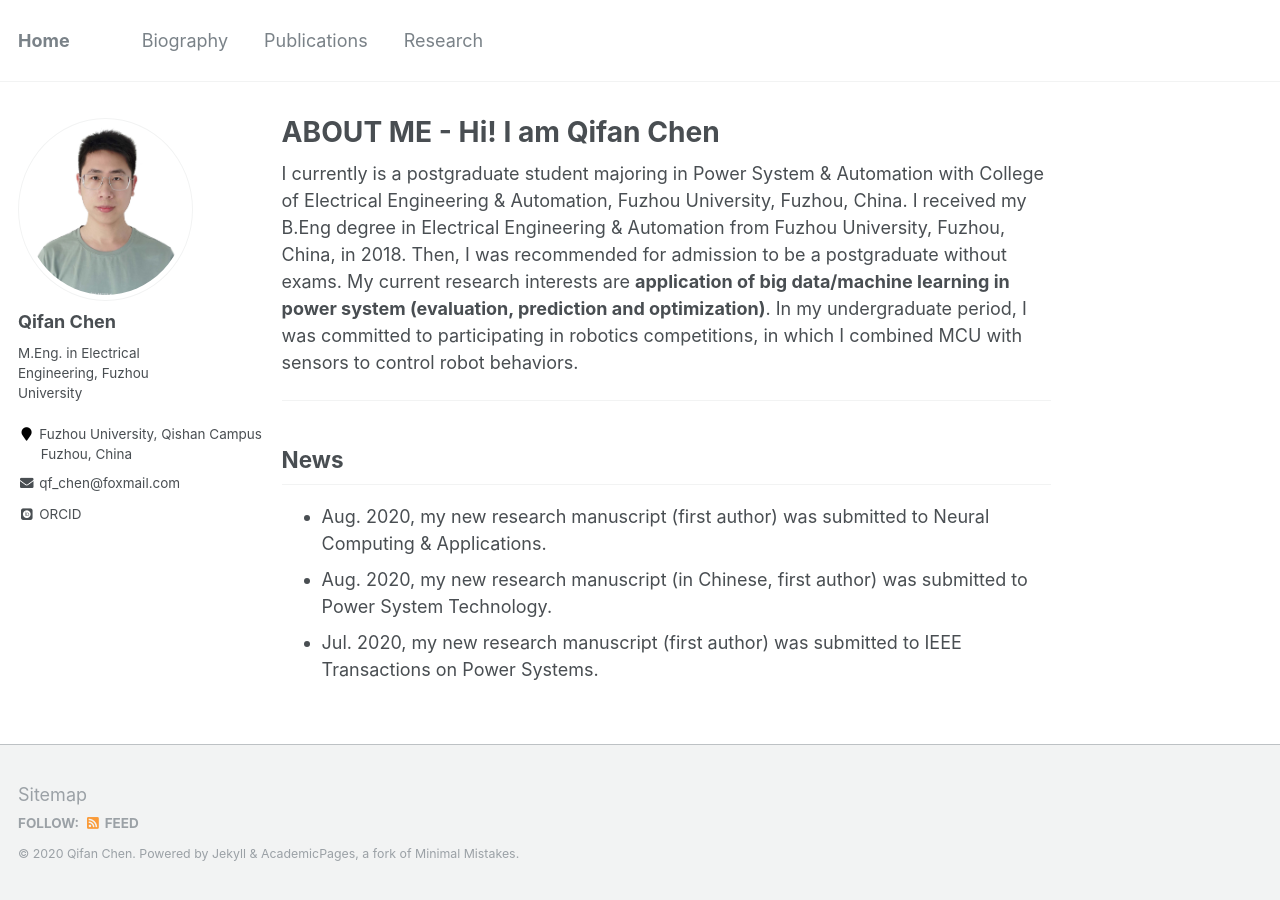
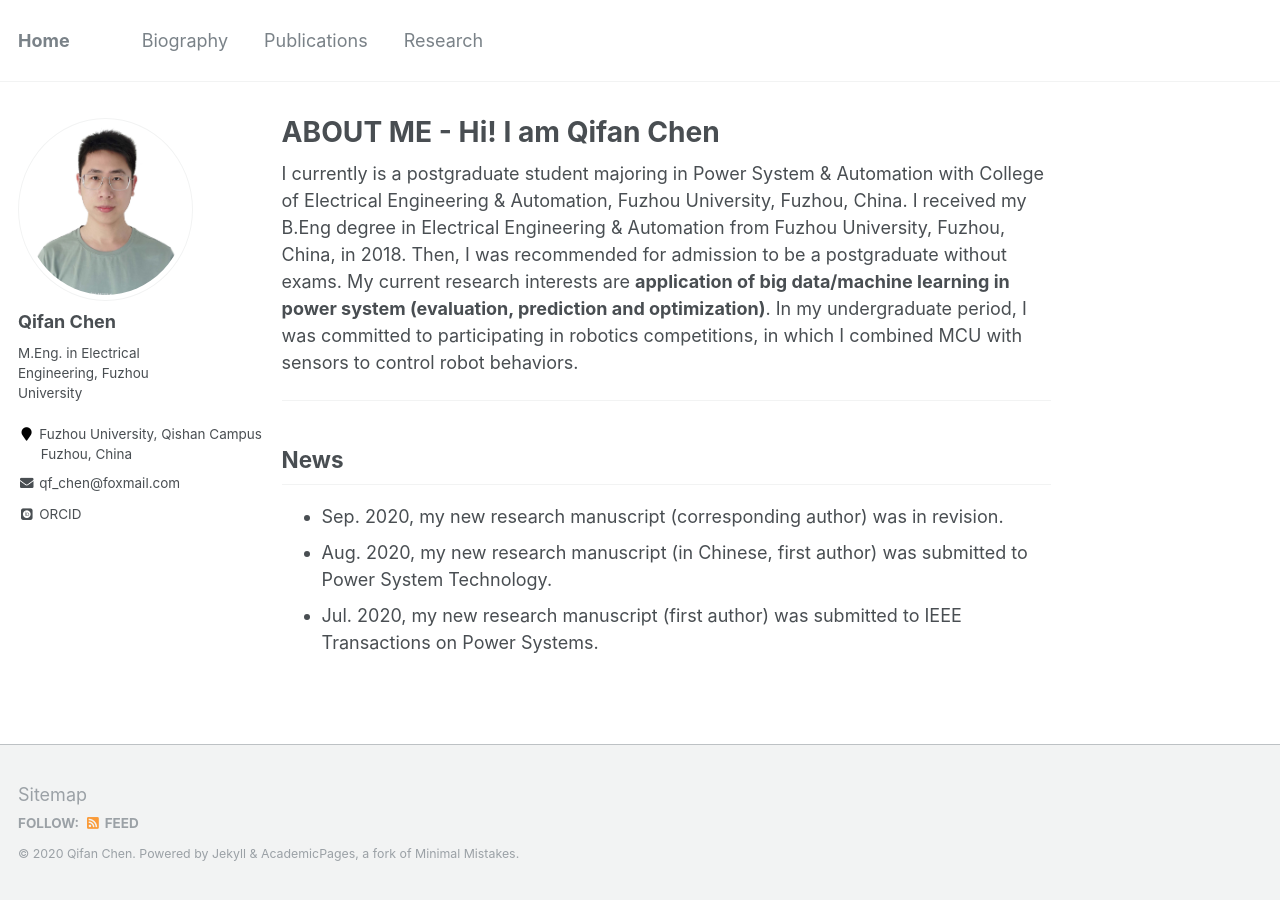
Before and after one commit to ChQf/ChQf.github.io, a Jekyll site: the page built from _pages/about.md, in a window 1280 px wide. Built offline with Jekyll 4.4.1, drawn with Linux system fonts in a browser that asks for light colours; some web fonts are replaced.

Commit message:
Update about.md

```diff
--- a/_pages/about.md
+++ b/_pages/about.md
@@ -18,7 +18,7 @@ In my undergraduate period, I was committed to participating in robotics competi
 
 ## News
 
-* Aug. 2020, my new research manuscript (first author) was submitted to Neural Computing & Applications.
+* Sep. 2020, my new research manuscript (corresponding author) was in revision.
 * Aug. 2020, my new research manuscript (in Chinese, first author) was submitted to Power System Technology.
 * Jul. 2020, my new research manuscript (first author) was submitted to IEEE Transactions on Power Systems.
 
```
